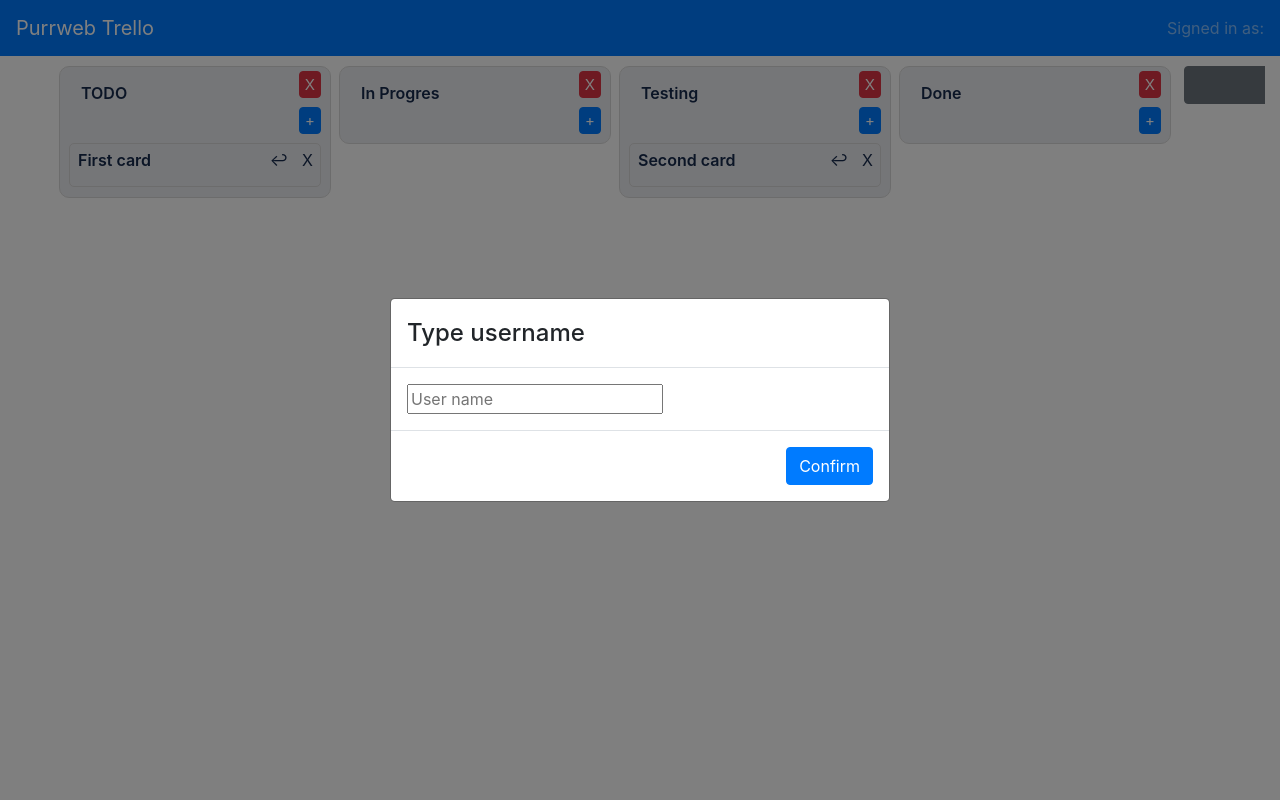
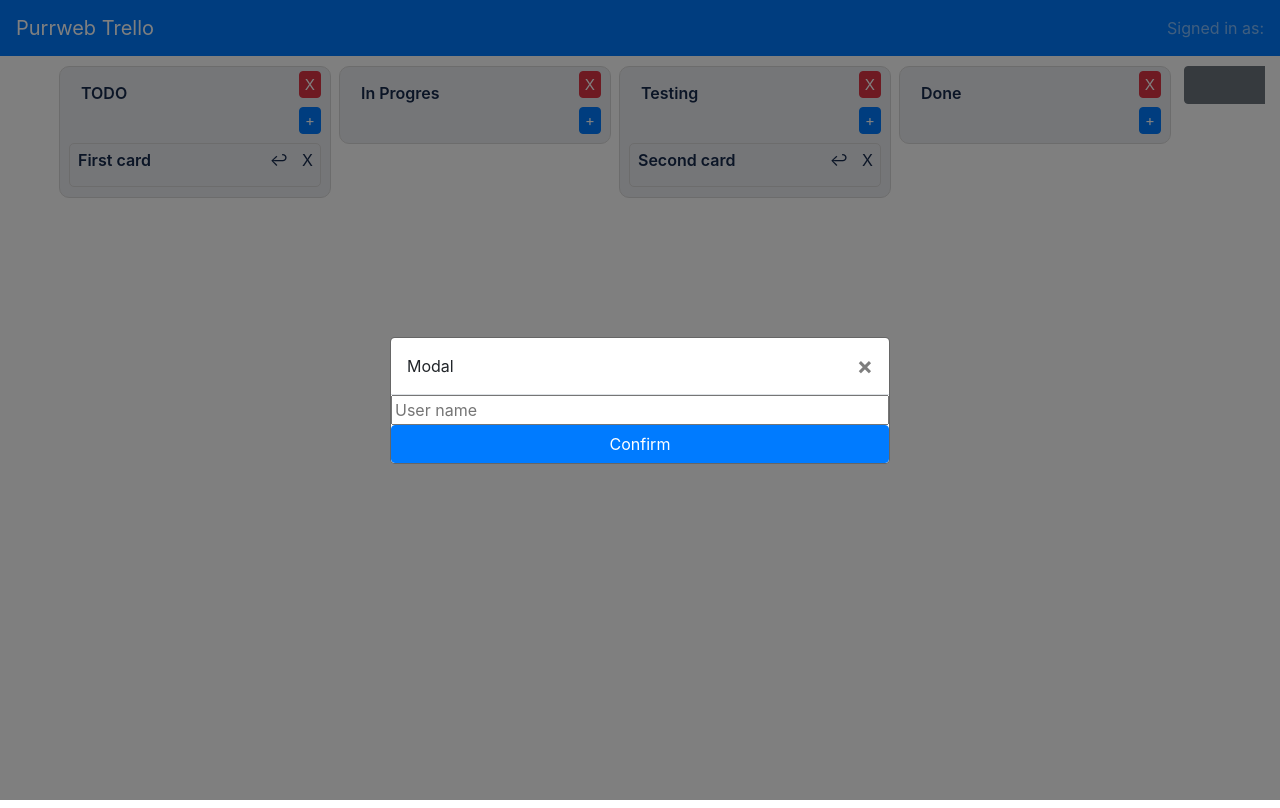
Before and after one commit to hvoyka/ts-purr-trello, a React (Create React App) app: page / in a window 1280 px wide. Built offline with nearby package versions, Linux system fonts and the light colour scheme.

Commit message:
FEAT: create ModalWrapper UI component, and change UserModal

```diff
--- a/src/components/MainDesk/MainDesk.tsx
+++ b/src/components/MainDesk/MainDesk.tsx
@@ -71,7 +71,7 @@
 const ColumnList = styled.ul`
   display: flex;
   align-items: flex-start;
-  height: calc(100vh - 56px);
+  height: calc(100vh - 70px);
   user-select: none;
   white-space: nowrap;
   margin-bottom: 8px;
--- /dev/null
+++ b/src/components/UI/ModalWrapper/ModalWrapper.tsx
@@ -0,0 +1,37 @@
+import React from "react";
+import { Modal } from "react-bootstrap";
+
+interface UserModalProps {
+  title?: string;
+  isModalShow: boolean;
+  showCloseButton?: boolean;
+  closeButton?: boolean;
+  modalProps?: Record<string, any>;
+  onModalClose: () => void;
+}
+
+const ModalWrapper: React.FC<UserModalProps> = ({
+  isModalShow,
+  onModalClose,
+  showCloseButton,
+  modalProps,
+  children,
+  title,
+}) => {
+  return (
+    <>
+      <Modal
+        onHide={onModalClose}
+        show={isModalShow}
+        {...modalProps}
+        animation={false}
+        centered={true}
+      >
+        <Modal.Header closeButton={showCloseButton}>{title}</Modal.Header>
+        {children}
+      </Modal>
+    </>
+  );
+};
+
+export default ModalWrapper;
--- /dev/null
+++ b/src/components/UI/ModalWrapper/index.ts
@@ -0,0 +1,3 @@
+import ModalWrapper from "./ModalWrapper";
+
+export { ModalWrapper };
--- /dev/null
+++ b/src/components/UI/index.ts
@@ -0,0 +1,3 @@
+import { ModalWrapper } from "./ModalWrapper";
+
+export { ModalWrapper };
--- a/src/components/UserModal/UserModal.tsx
+++ b/src/components/UserModal/UserModal.tsx
@@ -1,5 +1,6 @@
 import React, { useState, useEffect } from "react";
-import { Button, Modal } from "react-bootstrap";
+import { Button } from "react-bootstrap";
+import { ModalWrapper } from "../UI";
 
 interface UserModalProps {
   isUserModalShow: boolean;
@@ -12,7 +13,9 @@
 }) => {
   const [show, setShow] = useState(false);
 
-  const handleClose = () => setShow(false);
+  const handleClose = () => {
+    if (user) setShow(false);
+  };
 
   useEffect(() => {
     setShow(isUserModalShow);
@@ -29,20 +32,16 @@
       handleClose();
     }
   };
+  const modalProps = {};
   return (
     <>
-      <Modal
-        show={show}
-        onHide={handleClose}
-        backdrop="static"
-        keyboard={false}
-        centered={true}
-        animation={false}
+      <ModalWrapper
+        title="Modal"
+        isModalShow={show}
+        showCloseButton={true}
+        modalProps={modalProps}
+        onModalClose={handleClose}
       >
-        <Modal.Header>
-          <Modal.Title>Type username</Modal.Title>
-        </Modal.Header>
-        <Modal.Body>
         <input
           type="text"
           placeholder="User name"
@@ -50,8 +49,6 @@
           defaultValue={user}
           onKeyDown={enterHandler}
         />
-        </Modal.Body>
-        <Modal.Footer>
         <Button
           onClick={(e) => {
             addUserName(user);
@@ -61,8 +58,7 @@
         >
           Confirm
         </Button>
-        </Modal.Footer>
-      </Modal>
+      </ModalWrapper>
     </>
   );
 };
--- a/src/components/index.ts
+++ b/src/components/index.ts
@@ -1,5 +1,6 @@
 import { Header } from "./Header";
 import { MainDesk } from "./MainDesk";
 import { UserModal } from "./UserModal";
+import { ModalWrapper } from "./UI";
 
-export { Header, MainDesk, UserModal };
+export { Header, MainDesk, UserModal, ModalWrapper };
```
Lines whose indentation alone changed are shown as unchanged.
